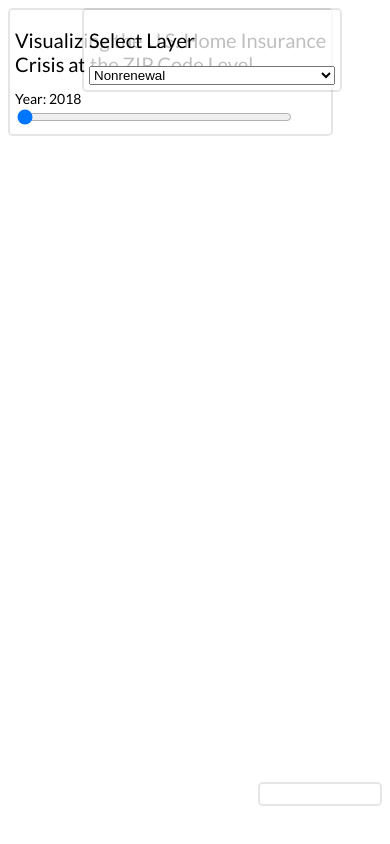
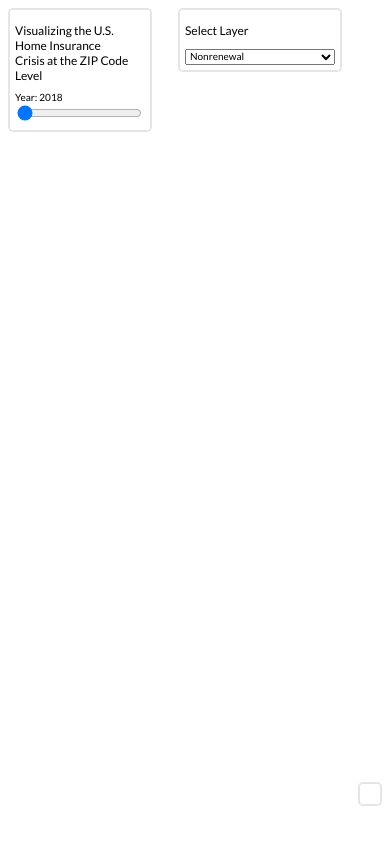
Before and after one commit to jebowe3/home-insurance-by-zip, a plain HTML site: page index.html in a window 390 px wide. Drawn offline with nearby package versions, Linux system fonts and the light colour scheme; a script that the page names is missing.

Commit message:
Update index.html

```diff
--- a/index.html
+++ b/index.html
@@ -109,6 +109,89 @@
       line-height: 18px;
       color: black;
     }
+
+    /* conditions for smaller screens */
+    @media only screen and (max-width: 600px) {
+
+      #map {
+        top: 0;
+        bottom: 0;
+        width: 100%;
+      }
+
+      .session {
+        position: absolute;
+        z-index: 1;
+        background-color: rgba(255, 255, 255, 0.75);
+        border-radius: 3px;
+        box-shadow: 0px 0px 0px 2px rgba(0, 0, 0, 0.1);
+        top: 10px;
+        left: 10px;
+        padding: 5px;
+        width: 130px;
+      }
+
+      h1 {
+        font-size: 12px;
+        font-family: 'Lato', sans-serif;
+        padding-bottom: 0px;
+        padding-top: 0px;
+        font-weight: normal;
+      }
+
+      h2 {
+        cursor: pointer;
+        font-size: 10px;
+        font-family: 'Lato', sans-serif;
+        padding-bottom: 0px;
+        padding-top: 0px;
+        font-weight: normal;
+        width: 50%;
+        text-align: left;
+        display: table-cell;
+      }
+
+      #slider {
+        cursor: pointer;
+        width: 125px;
+      }
+
+      #layerbar {
+        position: absolute;
+        z-index: 1;
+        background-color: rgba(255, 255, 255, 0.75);
+        border-radius: 3px;
+        box-shadow: 0px 0px 0px 2px rgba(0, 0, 0, 0.1);
+        top: 10px;
+        right: 50px;
+        padding: 5px;
+        width: 150px;
+        white-space: nowrap;
+      }
+
+      #layerbar select {
+        margin: 0;
+        font-family: 'Lato', sans-serif;
+        font-size: 10px;
+        width: 100%;
+      }
+
+      #legend {
+        background-color: rgba(255, 255, 255, 0.75);
+        border-radius: 3px;
+        bottom: 40px;
+        width: auto;
+        box-shadow: 0px 0px 0px 2px rgba(0, 0, 0, 0.1);
+        font: 12px/15px 'Lato', 'Lato', 'Lato', sans-serif;
+        padding: 10;
+        position: absolute;
+        right: 10px;
+        z-index: 1;
+        line-height: 18px;
+        color: black;
+      }
+    }
+
   </style>
 
 </head>
@@ -135,9 +218,9 @@
     <div class='dropdown' id='layerbar'>
         <h1>Select Layer</h1>
         <select id='layer-select'>
-        <option value='Nonrenewal'>Nonrenewal</option>
-        <option value='Nonpayment_Cancellation'>Nonpayment Cancellation</option>
-        <option value='Other_Than_Nonpayment_Cancellation'>Other Than Nonpayment Cancellation</option>
+          <option class="dropval" value='Nonrenewal'>Nonrenewal</option>
+          <option class="dropval" value='Nonpayment_Cancellation'>Nonpayment Cancellation</option>
+          <option class="dropval" value='Other_Than_Nonpayment_Cancellation'>Other Than Nonpayment Cancellation</option>
         </select>
     </div>
   </div>
@@ -163,7 +246,8 @@
       zoom: 1,
       minZoom: 0,
       maxZoom: 15,
-      style: 'https://api.maptiler.com/maps/f419d8c0-4c62-4a35-8529-a84acc4db558/style.json?key=X79IRuovndFj8moKWjAt'
+      style: 'https://api.maptiler.com/maps/f419d8c0-4c62-4a35-8529-a84acc4db558/style.json?key=Dfms4HdTdX0r4gExYDnw'
+      //style: 'https://api.maptiler.com/maps/f419d8c0-4c62-4a35-8529-a84acc4db558/style.json?key=X79IRuovndFj8moKWjAt'
     });
 
     // fit the map to the United States
@@ -223,6 +307,18 @@
 
     // on map load...
     map.on('load', () => {
+
+      const layers = map.getStyle().layers;
+      // Find the index of the first symbol layer in the map style
+      let firstSymbolId;
+      for (const layer of layers) {
+        if (layer.type === 'symbol') {
+          firstSymbolId = layer.id;
+          break;
+        }
+      }
+
+
       let popup = new maplibregl.Popup({
         closeButton: false,
         closeOnClick: false
@@ -272,7 +368,7 @@
             0.5 // Default opacity is 0.5
           ]
         }
-      });
+      }, firstSymbolId);
 
       // add the border layer (polygon borders)
       map.addLayer({
@@ -372,7 +468,7 @@
         if (props[initialLayer] === -1) {
           rate = 'No Data';
         } else {
-          rate = props[initialLayer];
+          rate = props[initialLayer] + '%';
         }
         // set the popup location and content
         popup.setLngLat(e.lngLat)
@@ -403,6 +499,7 @@
       initialYear = slider.value;
       initialLayer = `${initialYear}_${dropdownValue}_Rate`; // update the initialLayer value
       updateLayerStyle(); // update the layer style based on new values
+      document.getElementById('active-year').textContent = initialYear; // update the active year label
     });
 
     layerSelect.addEventListener('change', () => {
@@ -414,11 +511,11 @@
       // Add the legend
       const legend = document.getElementById('legend');
       const colors = ['#fef0d9', '#fdcc8a', '#fc8d59', '#e34a33', '#b30000'];
-      const labels = ['0-0.43', '0.44-0.95', '0.96-1.38', '1.39-2.07', '2.08-20.69'];
+      const labels = ['0%-0.43%', '0.44%-0.95%', '0.96%-1.38%', '1.39%-2.07%', '2.08%-20.69%'];
       const legendTitle = document.createElement('label');
       legendTitle.style.fontWeight = 'bold';
       legendTitle.style.margin = '0 0 5px';
-      legendTitle.textContent = 'Rates per 100 Households';
+      legendTitle.textContent = 'Rate';
       legend.appendChild(legendTitle);
       for (let i = 0; i < colors.length; i++) {
         const div = document.createElement('div');
```
